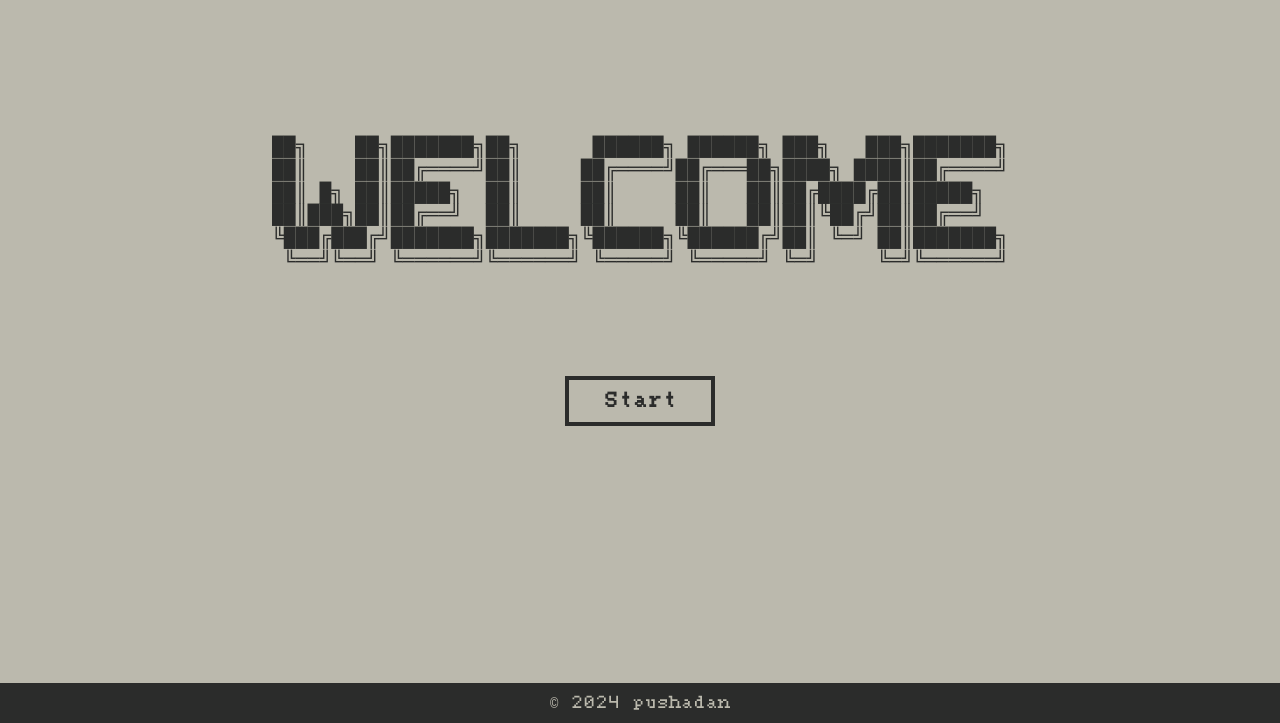
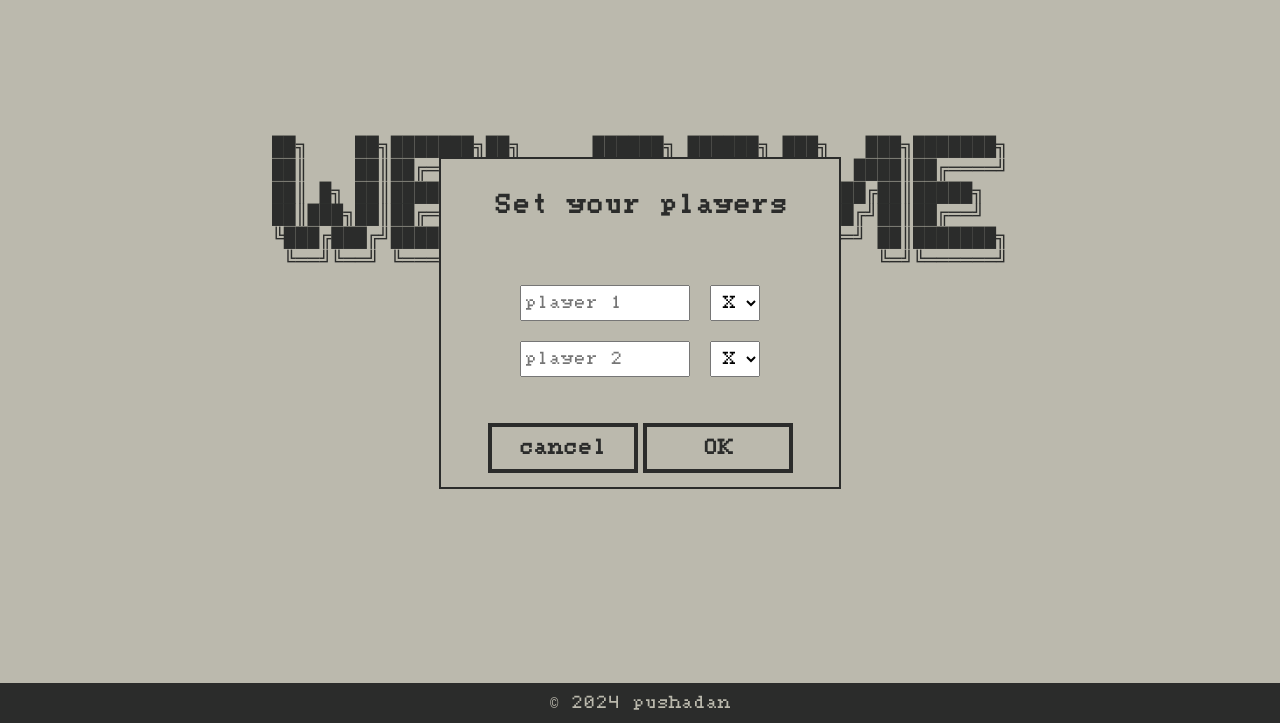
Before and after one commit to pushadan/odin-tic-tac-toe, a website: page pages/homepage.html in a window 1280 px wide. Shown: the part 77-800 px from the top of the page. Drawn offline with Linux system fonts and the light colour scheme.

Commit message:
Complete homepage popup UI, start popup func

```diff
--- a/app/game.js
+++ b/app/game.js
@@ -212,6 +212,35 @@ class TicTacToeGame{
   }
 }
 
+class HomeUI{
+  constructor(){
+    this.dialogWindow = document.querySelector("#assignPlayer");
+
+    this.startBtn = document.querySelector("#startBtn");
+    this.okBtn = document.querySelector("#okBtn");
+    this.cancelBtn = document.querySelector("#cancelBtn");
+  }
+
+  attachEventListeners(){
+    this._closeDialog(this.cancelBtn, this.dialogWindow);
+
+
+  }
+
+
+
+  _closeDialog(btn, dialog){
+    btn.addEventListener("click", ()=>{
+      dialog.close();
+    })
+  }
+
+
+
+}
+
+
+
 
 //On start (IIFE - Immediate Invoked Function Expression)
 (function() {
@@ -222,6 +251,9 @@ class TicTacToeGame{
 
   // newGame.startGame();
 
+  const homeUI = new HomeUI;
+  homeUI.attachEventListeners();
+
 
 
 })();
--- a/pages/homepage.html
+++ b/pages/homepage.html
@@ -47,6 +47,41 @@
   </div>
 
 
+  <dialog id="assignPlayer" open>
+    <p>Set your players</p>
+
+    <form method="dialog">
+
+      <div id="dialog-content">
+
+        <div>
+          <input type="text" id="player1name" placeholder="player 1">
+          <select name="symbol" id="player1symbol">
+            <option value="X">X</option>
+            <option value="O">O</option>
+          </select>
+        </div>
+
+        <div>
+          <input type="text" id="player2name" placeholder="player 2">
+          <select name="symbol" id="player2symbol">
+            <option value="X">X</option>
+            <option value="O">O</option>
+          </select>
+        </div>
+
+      </div>
+
+    </form>
+
+    <div id="button-container">
+      <button id="cancelBtn">cancel</button>
+      <button id="okBtn">OK</button>
+    </div>
+
+  </dialog>
+
+
 </body>
 <script src="../app/game.js"></script>
 </html>
--- a/style/home.css
+++ b/style/home.css
@@ -82,7 +82,7 @@ body{
     align-items: center;
 }
 
-#startBtn{
+button{
     background-color: var(--white);
     color: var(--dark);
     border: 0 solid ;
@@ -93,28 +93,22 @@ body{
     max-width: 150px;
     font-size: 1.2rem;
 
-
-    /* padding-left: 30px;
-    padding-right: 30px;
-    padding-top: 10px;
-    padding-bottom: 10px; */
-
     border: 4px solid var(--dark);
     font-weight: bold;
 }
-#startBtn:hover{
+button:hover{
     border: 4px solid var(--dark);
     color: var(--white);
     background-color: var(--dark);
     font-weight: bold;
 }
-#startBtn:active{
+button:active{
     border: 4px solid var(--dark);
     font-weight: bold;
     background-color: #929292;
     color: var(--dark);
 }
-#startBtn a {
+button a {
     text-decoration: inherit;
 }
 
@@ -130,3 +124,71 @@ body{
     justify-content: center;
     align-items: center;
 }
+
+dialog{
+    position:absolute;
+    top: 0px;
+    left: 0px;
+    right: 0px;
+    bottom: 0px;
+    width: 40vw;
+    max-width: 370px;
+    height: 300px;
+
+    display: flex;
+    justify-content: space-between;
+    align-items: center;
+    flex-direction: column;
+
+    color: var(--dark);
+    border: 2px solid var(--dark);
+
+    background-color: var(--white);
+}
+dialog p{
+    font-size: 1.5rem;
+    text-align: center;
+}
+#dialog-content{
+    display:flex;
+    justify-content: center;
+    align-items: center;
+    flex-direction: column;
+    gap: 20px;
+}
+#dialog-content div{
+    display: flex;
+    justify-content: center;
+    align-items: center;
+    gap: 20px;
+}
+#player1name, #player2name{
+    width: 50%;
+    height: 30px;
+}
+#player1symbol, #player2symbol{
+    height: 35.5px;
+    width: 50px;
+    text-align: center;
+}
+#button-container{
+    display: flex;
+    justify-content: space-around;
+    gap: 5px;
+    flex-wrap: wrap;
+
+}
+dialog form{
+    display: flex;
+    justify-content: center;
+    align-items: center;
+    flex-direction: column;
+}
+dialog form button{
+    font-size: 1rem;
+    height: 40px;
+    width: 100px;
+    min-width: 50px;
+    max-width: 150px;
+    border: 3.5px solid var(--dark);
+}
```
Also changed, not shown: pages/game.html (+0 -3 lines).
